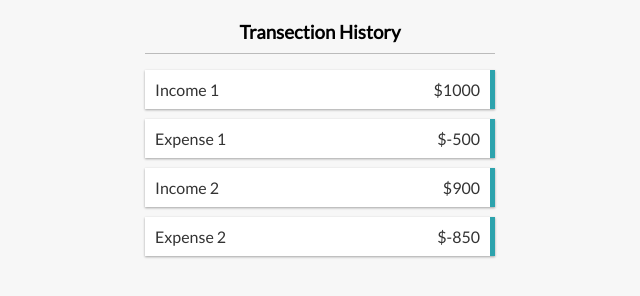
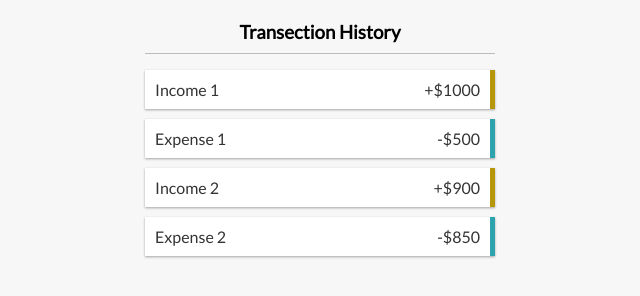
Before and after one commit to AliRa22aq/expense-tracker, a React (Create React App) app: page / in a window 1280 px wide. Shown: the part 259-555 px from the top of the page, without its empty margins (320-960 px from the left). Built offline with nearby package versions, Linux system fonts and the light colour scheme.

Commit message:
Update Transection.js

```diff
--- a/src/components/Transection.js
+++ b/src/components/Transection.js
@@ -1,11 +1,15 @@
 import React from 'react'
 
 export const Transection = ({transection}) => {
+
+    const sign = transection.transectionAmount >0 ? '+':'-';
+    const transectionType = transection.transectionAmount > 0 ? "plus":"minus";
+
     return (
 
-        <li className="minus">
+        <li className={transectionType}>
             {transection.description}
-            <span> ${transection.transectionAmount} </span>
+            <span> {sign}${Math.abs(transection.transectionAmount)} </span>
             <button className="delete-btn">X</button>
         </li>
 
```
